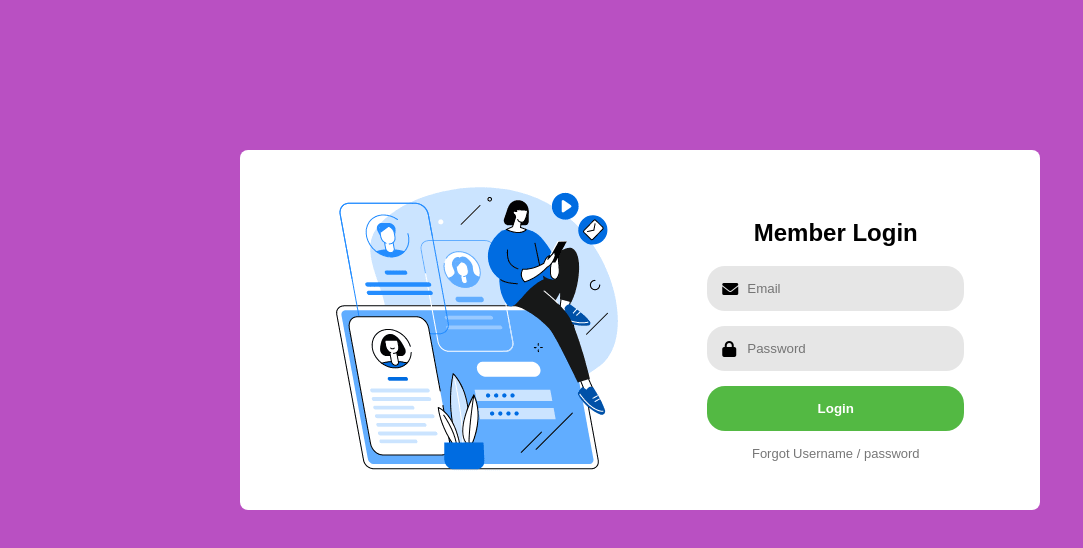
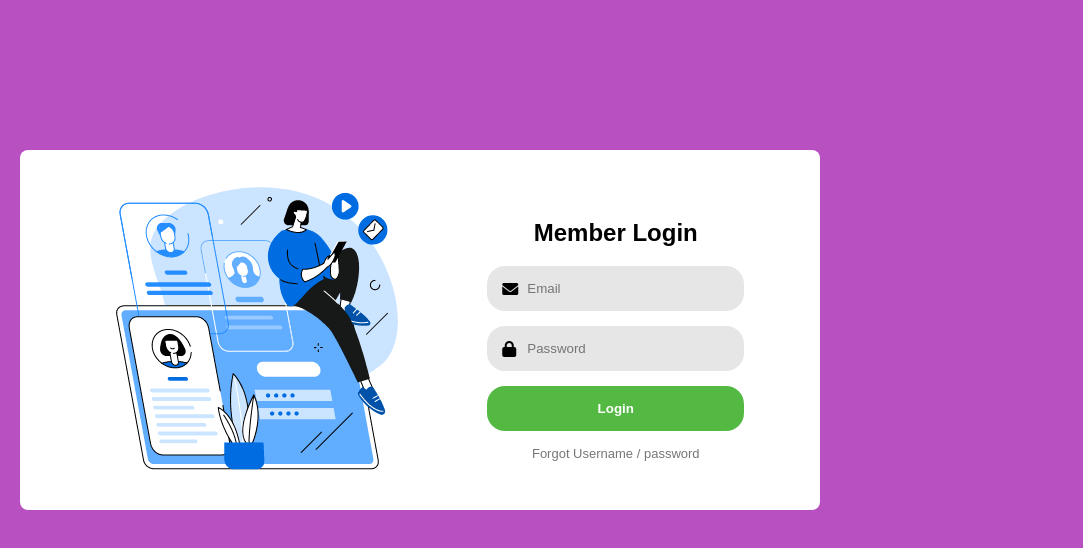
Before and after one commit to mohamed-elsoudy/week-three-login-page, a plain HTML site: page index.html in a window 1280 px wide. Shown: the whole page, without its empty margins (0-1083 px from the left). Drawn offline with Linux system fonts and the light colour scheme.

Commit message:
Update style.css

```diff
--- a/css/style.css
+++ b/css/style.css
@@ -21,7 +21,7 @@ a {
     flex-wrap: wrap;
     justify-content: space-around;
     max-width: 800px;
-    margin: 150px auto 0;
+    margin: 150px 20px 0;
     padding: 20px 40px;
 }
 .login form {
```
